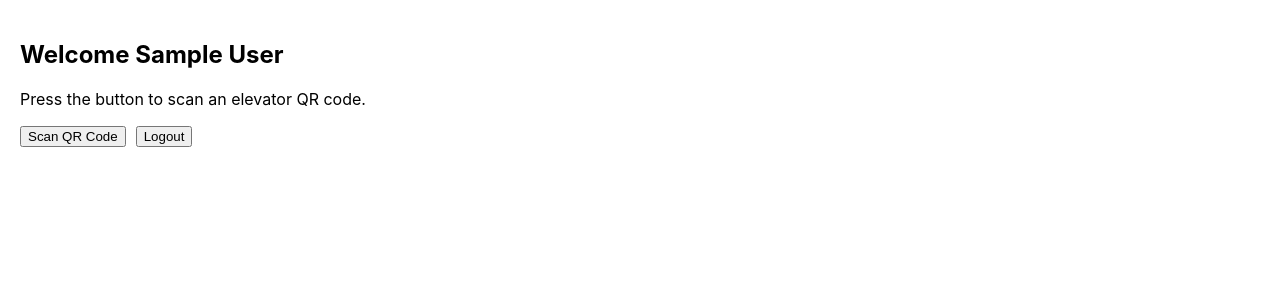
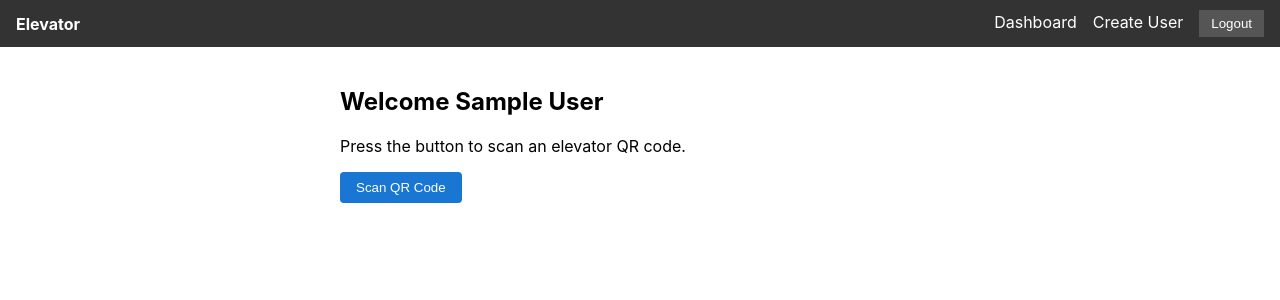
Before and after one commit to alkanyld46/elevator, a React (Create React App) app in the folder client/: page /tech in a window 1280 px wide. Shown: the top 300 px of the page. Built offline with nearby package versions, Linux system fonts and the light colour scheme; sample sign-in values are in the browser's storage.

Commit message:
updated little css

```diff
--- a/client/package.json
+++ b/client/package.json
@@ -3,9 +3,13 @@
   "version": "0.1.0",
   "private": true,
   "dependencies": {
+    "axios": "^1.10.0",
     "cra-template-pwa": "2.0.0",
+    "date-fns": "^4.1.0",
+    "html5-qrcode": "^2.3.8",
     "react": "^19.1.0",
     "react-dom": "^19.1.0",
+    "react-router-dom": "^7.7.0",
     "react-scripts": "5.0.1",
     "web-vitals": "^5.0.3"
   },
--- a/client/src/App.js
+++ b/client/src/App.js
@@ -5,6 +5,8 @@ import Register from './pages/Register'
 import Scanner from './components/Scanner'
 import Dashboard from './pages/Dashboard'
 import TechHome from './pages/TechHome'
+import Elevators from './pages/Elevators'
+import NavBar from './components/NavBar'
 
 function App() {
   const token = localStorage.getItem('token')
@@ -12,6 +14,8 @@ function App() {
 
   return (
     <BrowserRouter>
+      {token && <NavBar />}
+
       <Routes>
         <Route path="/login" element={<Login />} />
         {token && user.role === 'admin' && (
@@ -22,7 +26,12 @@ function App() {
           <>
             <Route path="/tech" element={<TechHome />} />
             <Route path="/scanner" element={<Scanner />} />
-            {user.role === 'admin' && <Route path="/admin" element={<Dashboard />} />}
+            {user.role === 'admin' && (
+              <>
+                <Route path="/admin" element={<Dashboard />} />
+                <Route path="/elevators" element={<Elevators />} />
+              </>
+            )}
             <Route
               path="*"
               element={
--- /dev/null
+++ b/client/src/components/NavBar.css
@@ -0,0 +1,53 @@
+.nav {
+    display: flex;
+    justify-content: space-between;
+    align-items: center;
+    background: #333;
+    color: #fff;
+    padding: 10px 16px;
+}
+
+.nav a {
+    color: #fff;
+    text-decoration: none;
+    margin-right: 16px;
+}
+
+.nav a:hover {
+    text-decoration: underline;
+}
+
+.logout-btn {
+    background: #555;
+    color: #fff;
+    border: none;
+    padding: 6px 12px;
+    cursor: pointer;
+}
+
+.logout-btn:hover {
+    background: #777;
+}
+
+.nav-brand {
+    font-weight: bold;
+}
+
+@media (max-width: 600px) {
+    .nav {
+        flex-direction: column;
+        align-items: flex-start;
+    }
+
+    .nav-links {
+        width: 100%;
+        display: flex;
+        flex-wrap: wrap;
+    }
+
+    .nav-links a,
+    .nav-links .logout-btn {
+        margin-right: 8px;
+        margin-top: 8px;
+    }
+}
--- /dev/null
+++ b/client/src/components/NavBar.jsx
@@ -0,0 +1,38 @@
+import React from 'react'
+import { Link, useNavigate } from 'react-router-dom'
+import './NavBar.css'
+
+export default function NavBar() {
+  const user = JSON.parse(localStorage.getItem('user') || '{}')
+  const navigate = useNavigate()
+
+  const logout = () => {
+    localStorage.removeItem('token')
+    localStorage.removeItem('user')
+    navigate('/login')
+  }
+
+  if (!user.role) return null
+
+  return (
+    <nav className="nav">
+      <div className="nav-brand">Elevator</div>
+      <div className="nav-links">
+        {user.role === 'admin' ? (
+          <>
+            <Link to="/admin">Dashboard</Link>
+            <Link to="/register">Create User</Link>
+          </>
+        ) : (
+          <>
+            <Link to="/tech">Home</Link>
+            <Link to="/scanner">Scan</Link>
+          </>
+        )}
+        <button className="logout-btn" onClick={logout}>
+          Logout
+        </button>
+      </div>
+    </nav>
+  )
+}
--- /dev/null
+++ b/client/src/components/Scanner.css
@@ -0,0 +1,16 @@
+.scanner {
+    padding: 20px;
+    text-align: center;
+}
+
+#reader {
+    width: 100%;
+    max-width: 400px;
+    margin: auto;
+}
+
+@media (max-width: 600px) {
+    .scanner {
+        padding: 10px;
+    }
+}
--- a/client/src/components/Scanner.jsx
+++ b/client/src/components/Scanner.jsx
@@ -1,6 +1,7 @@
 import React, { useEffect, useRef, useState } from 'react'
 import { Html5Qrcode } from 'html5-qrcode'
 import api from '../utils/api'
+import './Scanner.css'
 
 export default function Scanner() {
   const [msg, setMsg] = useState('Point your camera at the QR code.')
@@ -48,9 +49,9 @@ export default function Scanner() {
   }
 
   return (
-    <div style={{ padding: 20 }}>
+    <div className="scanner">
       <h2>Scan Elevator QR</h2>
-      <div id="reader" style={{ width: '100%' }} />
+      <div id="reader" />
       <p>{msg}</p>
     </div>
   )
--- a/client/src/index.css
+++ b/client/src/index.css
@@ -11,3 +11,22 @@ code {
   font-family: source-code-pro, Menlo, Monaco, Consolas, 'Courier New',
     monospace;
 }
+
+.container {
+  max-width: 600px;
+  margin: auto;
+  padding: 20px;
+}
+
+.primary-btn {
+  background-color: #1976d2;
+  color: #fff;
+  border: none;
+  padding: 8px 16px;
+  cursor: pointer;
+  border-radius: 4px;
+}
+
+.primary-btn:hover {
+  background-color: #115293;
+}
--- a/client/src/pages/Dashboard.jsx
+++ b/client/src/pages/Dashboard.jsx
@@ -1,10 +1,12 @@
 import React, { useEffect, useState } from 'react'
+import { useNavigate } from 'react-router-dom'
 import api from '../utils/api'
 import { format } from 'date-fns'
 
 export default function Dashboard() {
   const [elevators, setElevators] = useState([])
   const [records, setRecords] = useState([])
+  const navigate = useNavigate()
 
   useEffect(() => {
     api.get('/elevators').then(res => setElevators(res.data))
@@ -16,6 +18,12 @@ export default function Dashboard() {
   const done = doneElevatorIds.size
   const pending = total - done
 
+  const logout = () => {
+    localStorage.removeItem('token')
+    localStorage.removeItem('user')
+    navigate('/login')
+  }
+
   // group by tech name
   const byTech = {}
   records.forEach(r => {
@@ -25,8 +33,17 @@ export default function Dashboard() {
   })
 
   return (
-    <div style={{ padding: 20 }}>
+    <div className="container">
       <h2>Admin Dashboard</h2>
+      <div style={{ marginBottom: 10 }}>
+        <button onClick={() => navigate('/elevators')}>Manage Elevators</button>
+        <button style={{ marginLeft: 10 }} onClick={() => navigate('/register')}>
+          Create User
+        </button>
+        <button style={{ marginLeft: 10 }} onClick={logout}>
+          Logout
+        </button>
+      </div>
       <p>Total elevators: {total}</p>
       <p>Maintained: {done}</p>
       <p>Pending: {pending}</p>
--- /dev/null
+++ b/client/src/pages/Elevators.jsx
@@ -0,0 +1,108 @@
+import React, { useEffect, useState } from 'react'
+import { useNavigate } from 'react-router-dom'
+import api from '../utils/api'
+
+export default function Elevators() {
+  const [list, setList] = useState([])
+  const [name, setName] = useState('')
+  const [location, setLocation] = useState('')
+  const [qrCodeData, setQrCodeData] = useState('')
+  const [assignedMonth, setAssignedMonth] = useState('')
+  const navigate = useNavigate()
+
+  const fetchList = () => {
+    api.get('/elevators').then(res => setList(res.data))
+  }
+
+  useEffect(() => {
+    fetchList()
+  }, [])
+
+  const submit = async e => {
+    e.preventDefault()
+    await api.post('/elevators', {
+      name,
+      location,
+      qrCodeData,
+      assignedMonth,
+    })
+    setName('')
+    setLocation('')
+    setQrCodeData('')
+    setAssignedMonth('')
+    fetchList()
+  }
+
+  const remove = async id => {
+    if (!window.confirm('Delete elevator?')) return
+    await api.delete(`/elevators/${id}`)
+    fetchList()
+  }
+
+  const logout = () => {
+    localStorage.removeItem('token')
+    localStorage.removeItem('user')
+    navigate('/login')
+  }
+
+  return (
+    <div style={{ padding: 20 }}>
+      <h2>Manage Elevators</h2>
+      <div style={{ marginBottom: 10 }}>
+        <button onClick={() => navigate('/admin')}>Back</button>
+        <button style={{ marginLeft: 10 }} onClick={logout}>Logout</button>
+      </div>
+      <form onSubmit={submit} style={{ marginBottom: 20 }}>
+        <div>
+          <input
+            placeholder="Name"
+            value={name}
+            onChange={e => setName(e.target.value)}
+            required
+          />
+        </div>
+        <div>
+          <input
+            placeholder="Location"
+            value={location}
+            onChange={e => setLocation(e.target.value)}
+            required
+          />
+        </div>
+        <div>
+          <input
+            placeholder="QR Code Data"
+            value={qrCodeData}
+            onChange={e => setQrCodeData(e.target.value)}
+            required
+          />
+        </div>
+        <div>
+          <input
+            type="month"
+            value={assignedMonth}
+            onChange={e => setAssignedMonth(e.target.value)}
+            required
+          />
+        </div>
+        <button type="submit" style={{ marginTop: 10 }}>
+          Add Elevator
+        </button>
+      </form>
+      <ul>
+        {list.map(el => (
+          <li key={el._id} style={{ marginBottom: 6 }}>
+            {el.name} @ {el.location} -{' '}
+            {new Date(el.assignedMonth).toLocaleDateString()}
+            <button
+              style={{ marginLeft: 10 }}
+              onClick={() => remove(el._id)}
+            >
+              Delete
+            </button>
+          </li>
+        ))}
+      </ul>
+    </div>
+  )
+}
--- a/client/src/pages/Login.jsx
+++ b/client/src/pages/Login.jsx
@@ -21,7 +21,7 @@ export default function Login() {
   }
 
   return (
-    <div style={{ maxWidth: 320, margin: 'auto', padding: 20 }}>
+    <div className="container" style={{ maxWidth: 320 }}>
       <h2>Login</h2>
       {error && <p style={{ color: 'red' }}>{error}</p>}
       <form onSubmit={submit}>
@@ -43,7 +43,9 @@ export default function Login() {
             required
           />
         </div>
-        <button type="submit" style={{ marginTop: 10 }}>Log In</button>
+        <button type="submit" className="primary-btn" style={{ marginTop: 10 }}>
+        Log In
+        </button>
       </form>
     </div>
   )
--- a/client/src/pages/Register.jsx
+++ b/client/src/pages/Register.jsx
@@ -1,4 +1,5 @@
 import React, { useState } from 'react'
+import { useNavigate } from 'react-router-dom'
 import api from '../utils/api'
 
 export default function Register() {
@@ -7,6 +8,13 @@ export default function Register() {
   const [password, setPassword] = useState('')
   const [role, setRole] = useState('tech')
   const [msg, setMsg] = useState('')
+  const navigate = useNavigate()
+
+  const logout = () => {
+    localStorage.removeItem('token')
+    localStorage.removeItem('user')
+    navigate('/login')
+  }
 
   const submit = async e => {
     e.preventDefault()
@@ -20,8 +28,12 @@ export default function Register() {
   }
 
   return (
-    <div style={{ maxWidth: 400, margin: 'auto', padding: 20 }}>
+    <div className="container" style={{ maxWidth: 400 }}>
       <h2>Create User</h2>
+      <div style={{ marginBottom: 10 }}>
+        <button onClick={() => navigate('/admin')}>Back</button>
+        <button style={{ marginLeft: 10 }} onClick={logout}>Logout</button>
+      </div>
       {msg && <p>{msg}</p>}
       <form onSubmit={submit}>
         <div>
@@ -43,8 +55,10 @@ export default function Register() {
             <option value="admin">Admin</option>
           </select>
         </div>
-        <button type="submit" style={{ marginTop: 10 }}>Create</button>
-      </form>
+        <button type="submit" className="primary-btn" style={{ marginTop: 10 }}>
+        Create
+        </button>
+        </form>
     </div>
   )
 }
--- a/client/src/pages/TechHome.jsx
+++ b/client/src/pages/TechHome.jsx
@@ -5,18 +5,14 @@ export default function TechHome() {
   const navigate = useNavigate()
   const user = JSON.parse(localStorage.getItem('user') || '{}')
 
-  const logout = () => {
-    localStorage.removeItem('token')
-    localStorage.removeItem('user')
-    navigate('/login')
-  }
 
   return (
-    <div style={{ padding: 20 }}>
+    <div className="container">
       <h2>Welcome {user.name}</h2>
       <p>Press the button to scan an elevator QR code.</p>
-      <button onClick={() => navigate('/scanner')}>Scan QR Code</button>
-      <button style={{ marginLeft: 10 }} onClick={logout}>Logout</button>
+      <button className="primary-btn" onClick={() => navigate('/scanner')}>
+        Scan QR Code
+      </button>
     </div>
   )
 }
```
Also changed, not shown: 2 other files (tests, documents, lock files or other folders).
